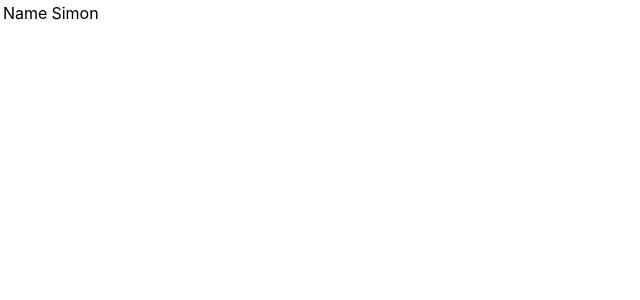
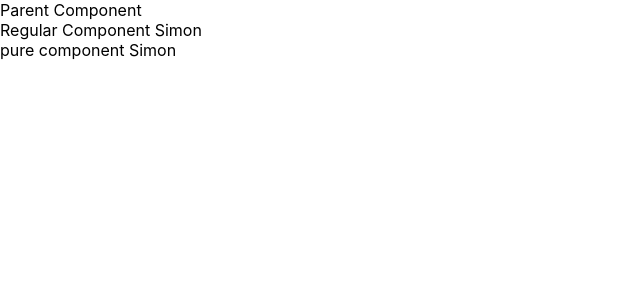
Before and after one commit to sfiers/ReactJS, a React (Create React App) app: page / in a window 1280 px wide. Shown: the top 300 px of the page, without its empty margins (0-640 px from the left). Built offline with nearby package versions, Linux system fonts and the light colour scheme.

Commit message:
26 Pure Components

```diff
--- a/src/components/App.js
+++ b/src/components/App.js
@@ -16,11 +16,14 @@
 import LifecycleA from './LifecycleA.js';
 import FragmentDemo from './FragmentDemo.js';
 import Table from './Table.js';
+import PureComp from './PureComp.js';
+import ParentComp from './ParentComp.js';
 
 function App() {
   return (
     <div className="App">
-      <Table/>
+      <ParentComp/>
+      {/* <Table/> */}
       {/* <FragmentDemo/> */}
       {/* <LifecycleA/> */}
       {/* <Form/> */}
--- a/src/components/LifecycleB.js
+++ b/src/components/LifecycleB.js
@@ -37,7 +37,7 @@
         console.log('LifecycleB render')
         return (
             <div>
-                Lifecycle A
+                Lifecycle B
             </div>
         )
     }
--- /dev/null
+++ b/src/components/ParentComp.js
@@ -0,0 +1,35 @@
+import React, { Component, PureComponent } from 'react'
+import PureComp from './PureComp'
+import RegComp from './RegComp'
+
+class ParentComp extends PureComponent {
+
+    constructor(props) {
+        super(props)
+
+        this.state = {
+            name: 'Simon'
+        }
+    }
+
+    componentDidMount() {
+        setInterval(() => {
+            this.setState({
+                name: 'Simon'
+            })
+        }, 2000)
+    }
+
+    render() {
+        console.log('*** Parent Comp Render***')
+        return (
+            <div>
+                Parent Component
+                <RegComp name={this.state.name} />
+                <PureComp name={this.state.name} />
+            </div>
+        )
+    }
+}
+
+export default ParentComp
--- /dev/null
+++ b/src/components/PureComp.js
@@ -0,0 +1,14 @@
+import React, { PureComponent } from 'react'
+
+class PureComp extends PureComponent {
+    render() {
+        console.log('Pure Comp Render')
+        return (
+            <div>
+                pure component {this.props.name}
+            </div>
+        )
+    }
+}
+
+export default PureComp
--- /dev/null
+++ b/src/components/RegComp.js
@@ -0,0 +1,16 @@
+import React, { Component } from 'react'
+
+class RegComp extends Component {
+    render() {
+
+
+        console.log('Reg Comp Render')
+        return (
+            <div>
+                Regular Component {this.props.name}
+            </div>
+        )
+    }
+}
+
+export default RegComp
```
Also changed, not shown: info/notes.txt.
